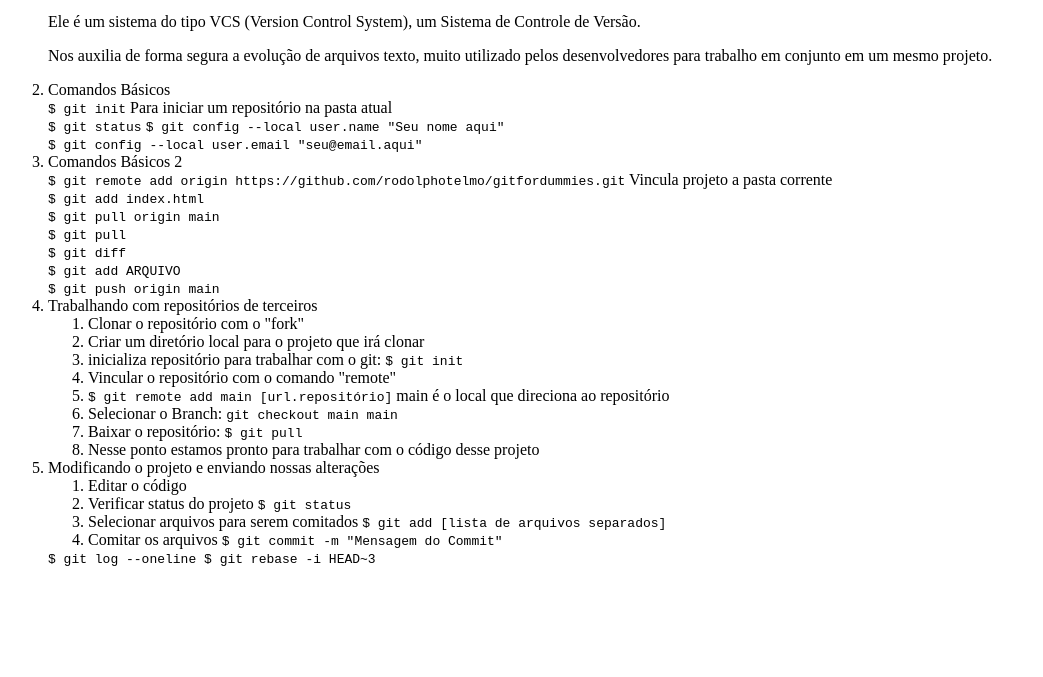
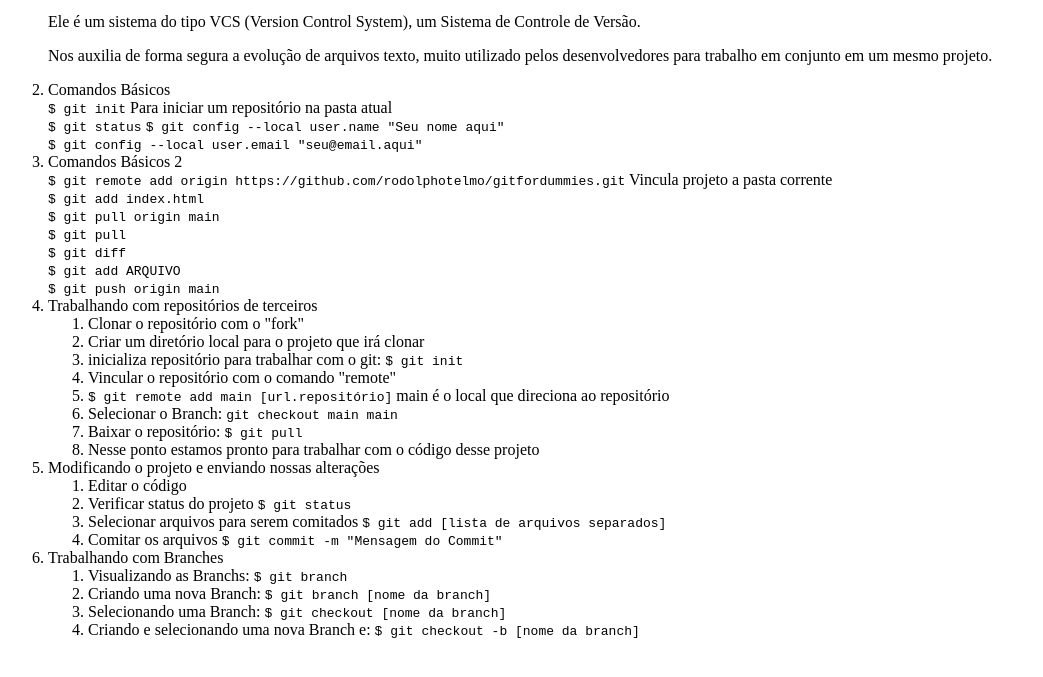
Before and after one commit to rodolphotelmo/gitfordummies, a plain HTML site: page index.html in a window 1280 px wide. Shown: the part 101-778 px from the top of the page, without its empty margins (0-1043 px from the left). Drawn offline with Linux system fonts and the light colour scheme.

Commit message:
Incluindo passos para trabalhar com Branches

```diff
--- a/index.html
+++ b/index.html
@@ -44,10 +44,15 @@
 
             </ol>
         </li>
+        <li>Trabalhando com Branches
+            <ol>
+                <li>Visualizando as Branchs: <code>$ git branch</code></li>
+                <li>Criando uma nova Branch: <code>$ git branch [nome da branch]</code></li>
+                <li>Selecionando uma Branch: <code>$ git checkout [nome da branch]</code></li>
+                <li>Criando e selecionando uma nova Branch e: <code>$ git checkout -b [nome da branch]</code></li>
 
-
-            <code>$ git log --oneline </code>
-            <code>$ git rebase -i HEAD~3</code>
+            </ol>
+        </li>
     </ol>
 </body>
 </html>
```
